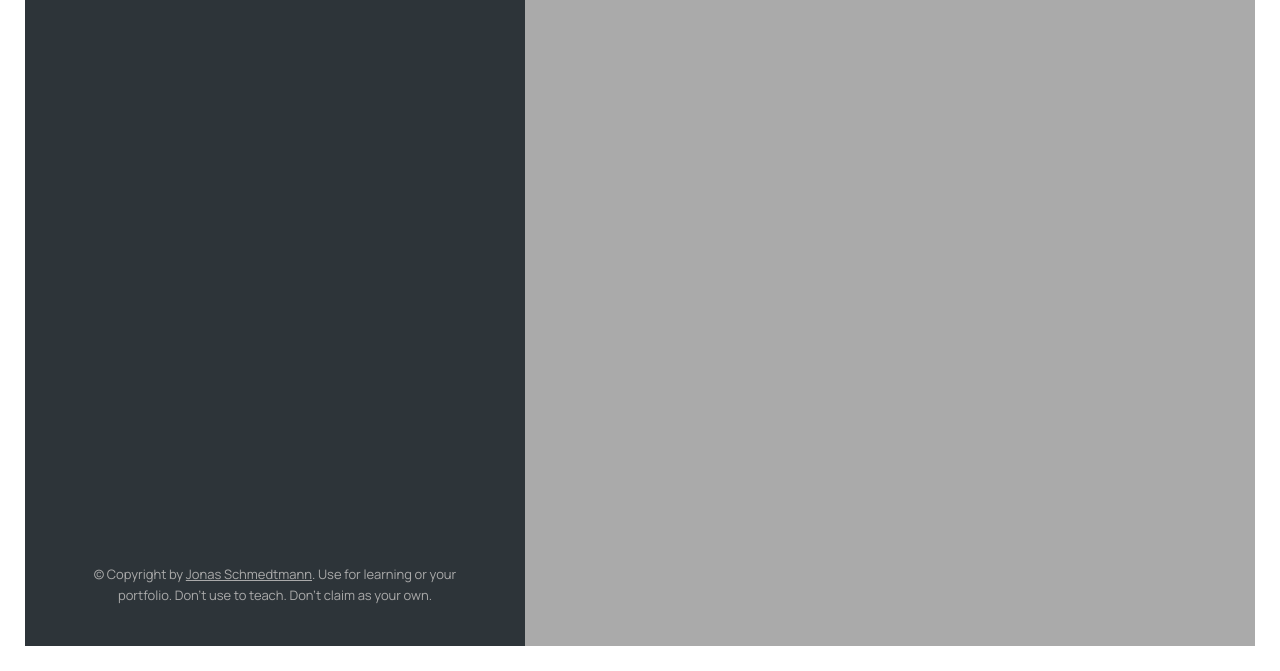
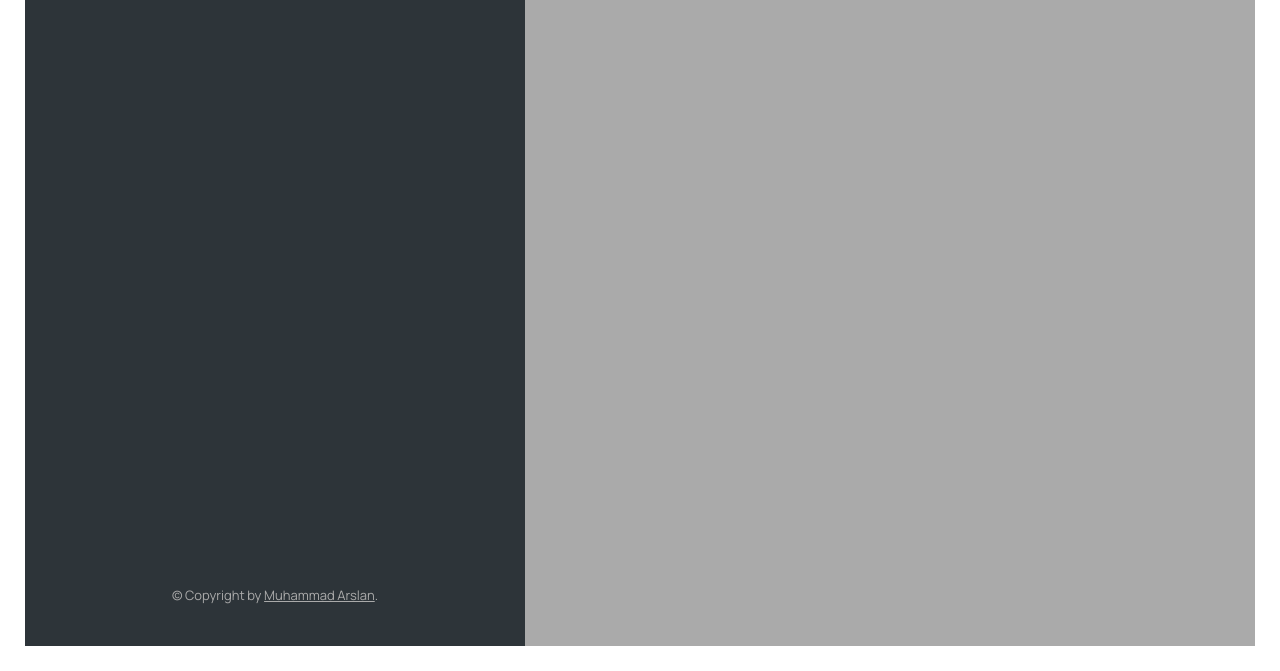
Before and after one commit to arslanhakim/mapty, a website: page index.html in a window 1280 px wide. Shown: the part 129-800 px from the top of the page. Drawn offline with nearby package versions, Linux system fonts and the light colour scheme.

Commit message:
copy rights updated

```diff
--- a/index.html
+++ b/index.html
@@ -121,13 +121,7 @@
 
       <p class="copyright">
         &copy; Copyright by
-        <a
-          class="twitter-link"
-          target="_blank"
-          href="https://twitter.com/jonasschmedtman"
-          >Jonas Schmedtmann</a
-        >. Use for learning or your portfolio. Don't use to teach. Don't claim
-        as your own.
+        <a class="twitter-link" target="_blank" href="/">Muhammad Arslan</a>.
       </p>
     </div>
 
--- /dev/null
+++ b/package.json
@@ -0,0 +1,5 @@
+{
+  "dependencies": {
+    "git": "^0.1.5"
+  }
+}
```
Also changed, not shown: 1 other file.
